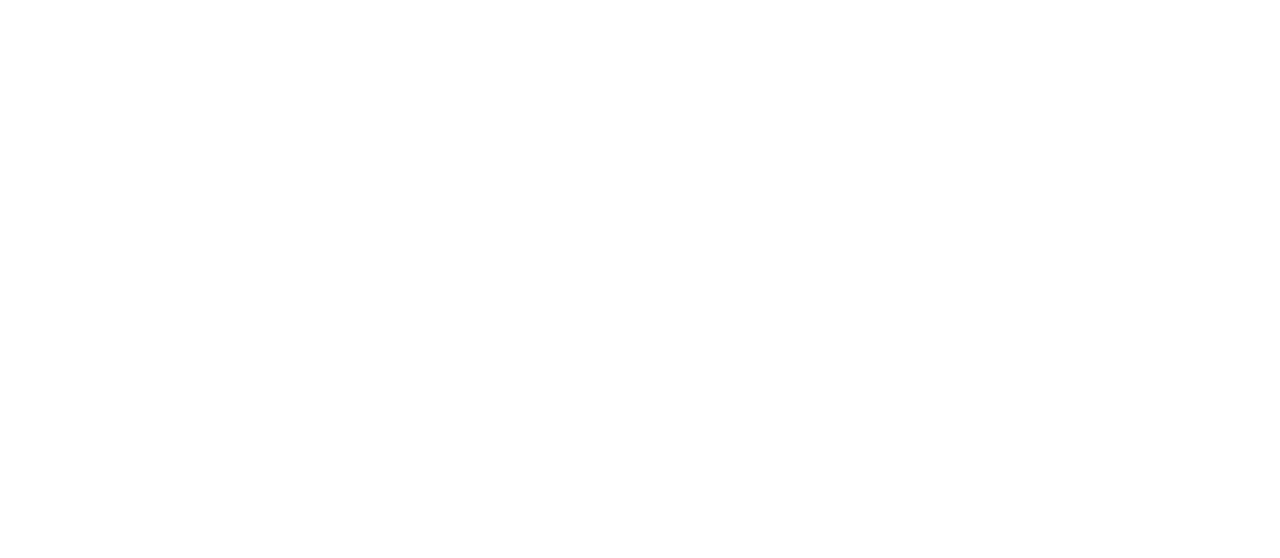
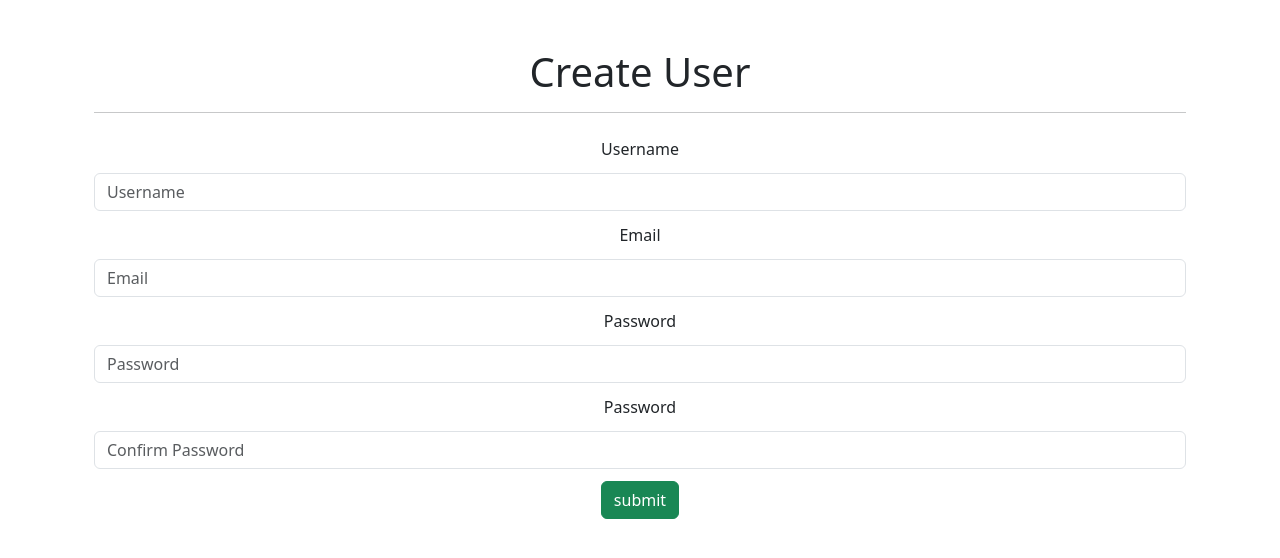
Before and after one commit to MuhamedBilal/JumiaAdmin, a React (Create React App) app: page /createUser in a window 1280 px wide. Before the commit this address had no page. Shown: the top 558 px of the page. Built offline with nearby package versions, Linux system fonts and the light colour scheme.

Commit message:
createUser

```diff
--- a/src/Components/allUsers/allUsers.jsx
+++ b/src/Components/allUsers/allUsers.jsx
@@ -47,13 +47,14 @@
   };
 
   const handleAddUser = async () => {
-    try {
-      const newUser = { name: 'NewUser', email: 'newuser@example.com' };
-      const response = await axiosInstance.post('/users', newUser);
-      setUsers([...users, response.data]);
-    } catch (error) {
-      // Handle error
-    }
+    // try {
+    //   const newUser = { name: 'NewUser', email: 'newuser@example.com' };
+    //   const response = await axiosInstance.post('/users', newUser);
+    //   setUsers([...users, response.data]);
+    // } catch (error) {
+    //   // Handle error
+    // }
+    navigate(`/CreateUser`)
   };
 
   // Get current users
--- /dev/null
+++ b/src/Components/createUser/createUser.jsx
@@ -0,0 +1,130 @@
+import React, { useState, useEffect } from "react";
+// import styles from "./userPage.css";
+import { Formik, Field, ErrorMessage } from "formik";
+// import { useParams } from 'react-router-dom';
+import * as Yup from 'yup';
+import axiosInstance from '../axios/axios';
+
+function CreateUser() {
+  // const params = useParams();
+  // const id = params.id;
+
+  const [user, setUser] = useState(
+    {
+      name:"",
+      email:"",
+      password:"",
+      passwordConfirm:""
+
+    }
+  );
+
+  const validationSchema = Yup.object().shape({
+    name: Yup.string()
+      .min(8, 'Name must be at least 8 characters')
+      .required('Name is required'),
+    email: Yup.string()
+      .email('Invalid email address')
+      .required('Email is required'),
+    password: Yup.string()
+      .matches(
+        /^(?=.*[a-z])(?=.*[A-Z])(?=.*\d)(?=.*[@$!%*?&])[A-Za-z\d@$!%*?&]{8,}$/,
+        'Password must contain at least one uppercase letter, one lowercase letter, one number, and one special character'
+      )
+      .required('Password is required'),
+      passwordConfirm: Yup.string()
+      .oneOf([Yup.ref('password'), null], 'Passwords must match')
+      .required('Confirm Password is required'),
+  });
+
+
+  const handleSubmit = async (values) => {
+    try {
+      await axiosInstance.post(`/users`, values);
+      console.log(values); // log the updated form values
+      const User = { ...user, ...values };
+      setUser(User);
+      console.log(User); // log the updated user object
+      // Handle successful update
+    } catch (error) {
+      // Handle error
+    }
+  };
+
+  return (
+    <>
+      <div>
+        <div className="container">
+          <div>
+            <h1 className="text-center pt-5"> Create User</h1>
+          </div>
+
+          <div className="container">
+            <hr />
+
+            <div className="row">
+              <div className="col-sm-12 ">
+                {user && (
+                  <Formik initialValues={user} onSubmit={handleSubmit} validationSchema={validationSchema} enableReinitialize={true}>
+                    {(myformik) => (
+                      <form onSubmit={myformik.handleSubmit}>
+                        <div className="form-group">
+                          <label className="py-2" htmlFor="name">Username</label>
+                          <Field
+                            name="name"
+                            type="text"
+                            className="form-control my-1"
+                            placeholder="Username"
+                          />
+                          <ErrorMessage name="name" component="div" className="text-danger" />
+                        </div>
+
+                        <div className="form-group">
+                          <label className="py-2" htmlFor="email">Email</label>
+                          <Field
+                            name="email"
+                            type="email"
+                            className="form-control my-1"
+                            placeholder="Email"
+                          />
+                          <ErrorMessage name="email" component="div" className="text-danger" />
+                        </div>
+
+                        <div className="form-group">
+                          <label className="py-2" htmlFor="password">Password</label>
+                          <Field
+                            name="password"
+                            type="password"
+                            className="form-control my-1"
+                            placeholder="Password"
+                          />
+                          <ErrorMessage name="password" component="div" className="text-danger" />
+                        </div>
+                        <div className="form-group">
+                          <label className="py-2" htmlFor="passwordConfirm">Password</label>
+                          <Field
+                            name="passwordConfirm"
+                            type="password"
+                            className="form-control my-1"
+                            placeholder="Confirm Password"
+                          />
+                          <ErrorMessage name="passwordConfirm" component="div" className="text-danger" />
+                        </div>
+
+                        <button type="submit" className=" btn btn-success my-2">
+                          submit
+                        </button>
+                      </form>
+                    )}
+                  </Formik>
+                )}
+              </div>
+            </div>
+          </div>
+        </div>
+      </div>
+    </>
+  );
+}
+
+export default CreateUser
--- a/src/Components/router/router.jsx
+++ b/src/Components/router/router.jsx
@@ -5,6 +5,8 @@
 import UserPage from '../userPage/userPage'
 import Navigator from '../Navigator/Navigator';
 import Signin from '../signin/signin'
+import CreateUser from '../createUser/createUser'
+
 function RouterApp() {
   return (
     <Router>
@@ -13,6 +15,7 @@
             <Route path="/userPage/:id" element={<UserPage/>} />
             <Route path="/signin" element={<Signin/>} />
             <Route path="/" element={<Navigator/>} />
+            <Route path="/createUser" element={<CreateUser/>} />
               </Routes>
          </Router>
   )
```
Also changed, not shown: src/Components/createUser/createUser.css (added).
